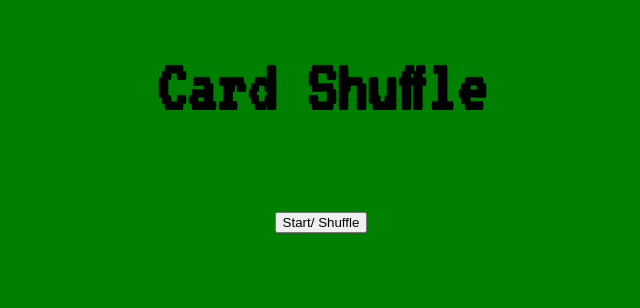
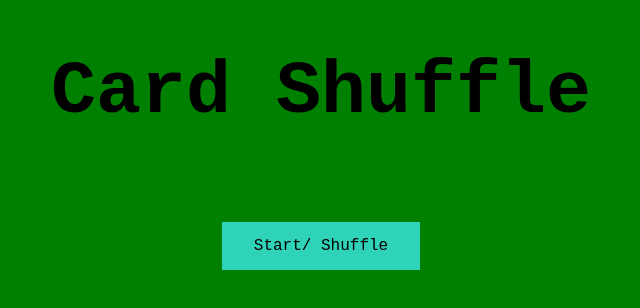
Before and after one commit to nicholasgoradia/CardShuffle, a plain HTML site: page index.html in a window 1280 px wide. Shown: the whole page, without its empty margins (319-959 px from the left). Drawn offline with Linux system fonts and the light colour scheme; no server answers.

Commit message:
css updates

```diff
--- a/style.css
+++ b/style.css
@@ -1,7 +1,8 @@
 .title {
     font-size: 75px;
-    font-family: VT323, monospace;
+    font-family: monospace;
     text-align: center;
+
 }
 #root {
     max-width: 1200px;
@@ -13,3 +14,14 @@
   img {
       width: 85px;
   }
+  button {
+    background-color: rgb(47, 211, 184); /* Green */
+    border: none;
+    color: black;
+    padding: 15px 32px;
+    text-align: center;
+    text-decoration: none;
+    display: inline-block;
+    font-size: 16px;
+    font-family: monospace;
+  }
```
